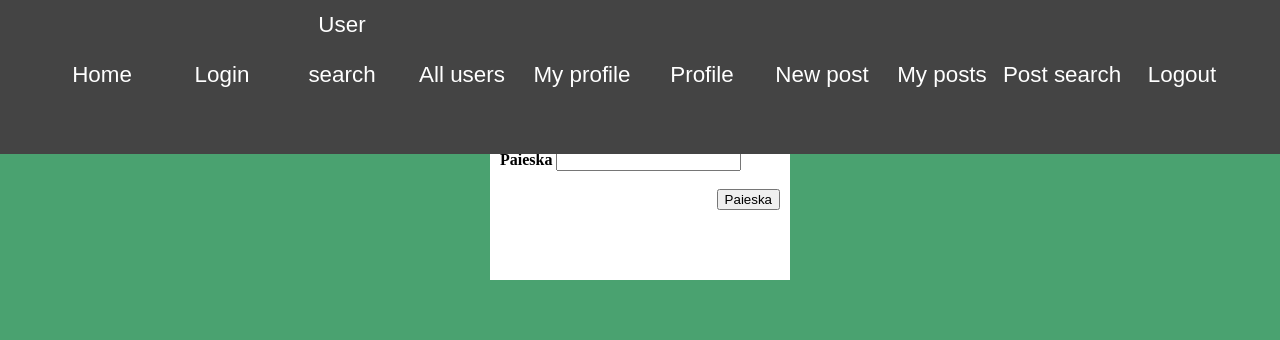
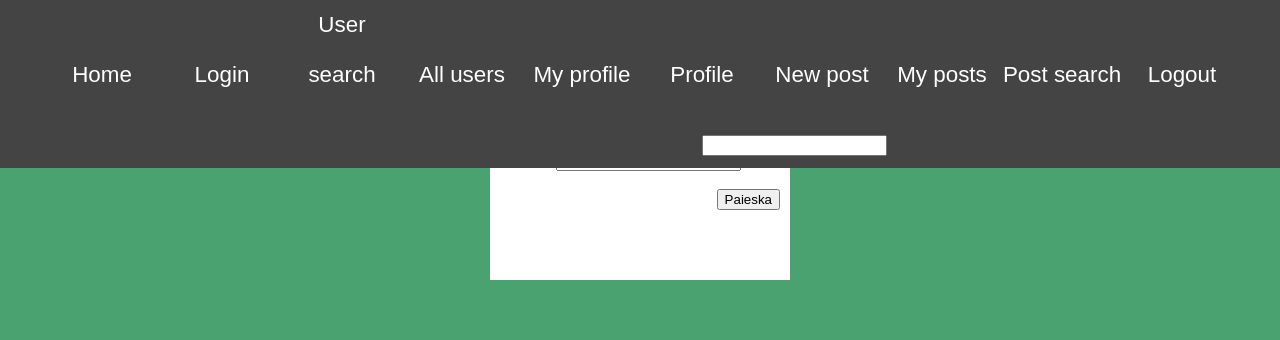
Before and after one commit to codin-full-stack/tomasz, a PHP site: page /tomasz/search.php in a window 1280 px wide. Shown: the top 340 px of the page. Run offline with PHP 8.4, Linux system fonts and the light colour scheme; the visitor is signed in with stand-in values (Sample User, id 1); data that the repository does not hold is empty.

Commit message:
2018-10-15

```diff
--- a/PushAndRetrieveLast.php
+++ b/PushAndRetrieveLast.php
@@ -15,10 +15,14 @@ $imagename=$_FILES["myimage"]["name"];
 
 if (!empty($_POST)) {
     unset($_POST['passconf']);
+    if(!empty($imagename)) {
     $imagetmp=addslashes (file_get_contents($_FILES['myimage']['tmp_name']));
     $sql = "INSERT INTO users (name, surename, email, age, city, password, gender, image, image_text)
     VALUES('$name', '$surename', '$email', '$age', '$city', '$password', '$gender', '$imagetmp', '$imagename')";
-    if(mysqli_query($conn, $sql)){
+   } else {
+    $sql = "INSERT INTO users (name, surename, email, age, city, password, gender)
+    VALUES('$name', '$surename', '$email', '$age', '$city', '$password', '$gender')";
+   } if(mysqli_query($conn, $sql)){
         echo "Ikelta.";
     } else {
         echo "KLAIDA!! NEIKELTA $sql. " . mysqli_error($conn);
--- a/TopMenu.php
+++ b/TopMenu.php
@@ -10,4 +10,6 @@
     <li><a href="search.php">Post search</a></li>
     <li class="log"><a href="logout.php">Logout</a></li>
     <li class="kaledos"><a></a></li>
+    <li class="clock"><a></a></li>
+    <li class="colorz"><input type="text" name="colors" value=""></li>
 </ul>
--- a/search.php
+++ b/search.php
@@ -7,7 +7,7 @@ include 'sessionCheck.php';
 <div class="paieska">
     <form action="" method="POST">
         <label for="email"><b>Paieska</b></label>
-        <input type="text" name="search" required>
+        <input type="text" name="search"  onchange="searchit(this.value);" required>
         <br><br>
         <div class="mygtukasPaieska">
             <button type="submit">Paieska</button>
```
Lines whose indentation alone changed are shown as unchanged.
